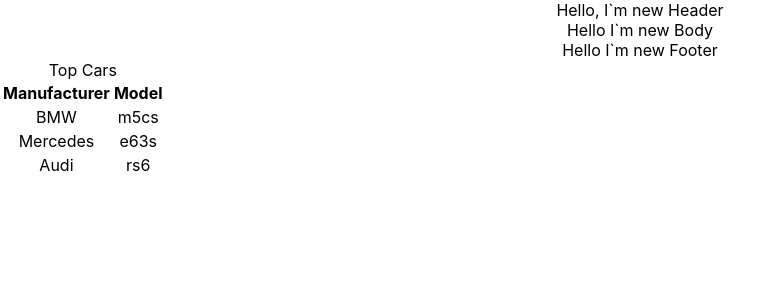
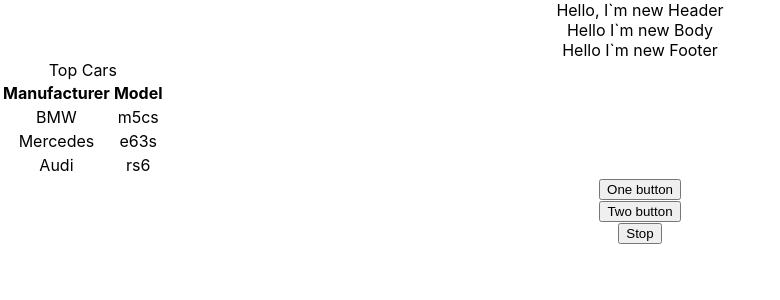
Before and after one commit to Traigel/MicroTasks, a React (Create React App) app: page / in a window 1280 px wide. Shown: the top 300 px of the page, without its empty margins (0-780 px from the left). Built offline with nearby package versions, Linux system fonts and the light colour scheme.

Commit message:
03 buttun

```diff
--- a/src/App.tsx
+++ b/src/App.tsx
@@ -4,6 +4,8 @@
 import {Body} from "./components/Body";
 import {Footer} from "./components/Footer";
 import {NewComponent} from "./components/NewComponent";
+import { Button } from './components/Button';
+import {log} from "util";
 
 const App = () => {
 
@@ -12,13 +14,18 @@
         {id: 2, manufacturer:'Mercedes', model:'e63s'},
         {id: 3, manufacturer:'Audi', model:'rs6'}
     ]
+    const buttonFoo = (name: string, age: number) => console.log(name, age)
+    const buttonStopFoo = () => console.log('Stop')
 
     return <div className="App">
         <Header titleFoHeader={'Hello, I`m new Header'}/>
         <Body titleFoBody={'Hello I`m new Body'}/>
         <Footer titleFoFooter={'Hello I`m new Footer'}/>
         <NewComponent topCars={topCars}/>
-    </div>
+        <Button name={'One button'} callBack={()=>buttonFoo('Vova', 28)}/>
+        <Button name={'Two button'} callBack={()=>buttonFoo('Alex', 23)}/>
+        <Button name={'Stop'} callBack={buttonStopFoo}/>
+    </div>;
 }
 
 export default App;
--- /dev/null
+++ b/src/components/Button.tsx
@@ -0,0 +1,22 @@
+import React from 'react';
+
+type ButtonPropsType = {
+    name: string,
+    callBack:()=>void,
+}
+
+export const Button = (props: ButtonPropsType) => {
+
+    // const myFirstSubscriber = (name: string) => console.log(name)
+    // const oneButton = () => console.log(100200)
+    // const twoButton = (number: number) => console.log(number)
+
+    return <div>
+        <button onClick={()=>props.callBack()}>{props.name}</button>
+        {/*<button onClick={(event)=>{console.log('Hello')}}>MyYouTubeChane-1</button>*/}
+        {/*<button onClick={()=>myFirstSubscriber('Vova')}>MyYouTubeChane-2</button>*/}
+        {/*<button onClick={()=>myFirstSubscriber('Ivan')}>MyYouTubeChane-2</button>*/}
+        {/*<button onClick={oneButton}>One</button>*/}
+        {/*<button onClick={()=>twoButton(100200)}>Two</button>*/}
+    </div>
+};
```
